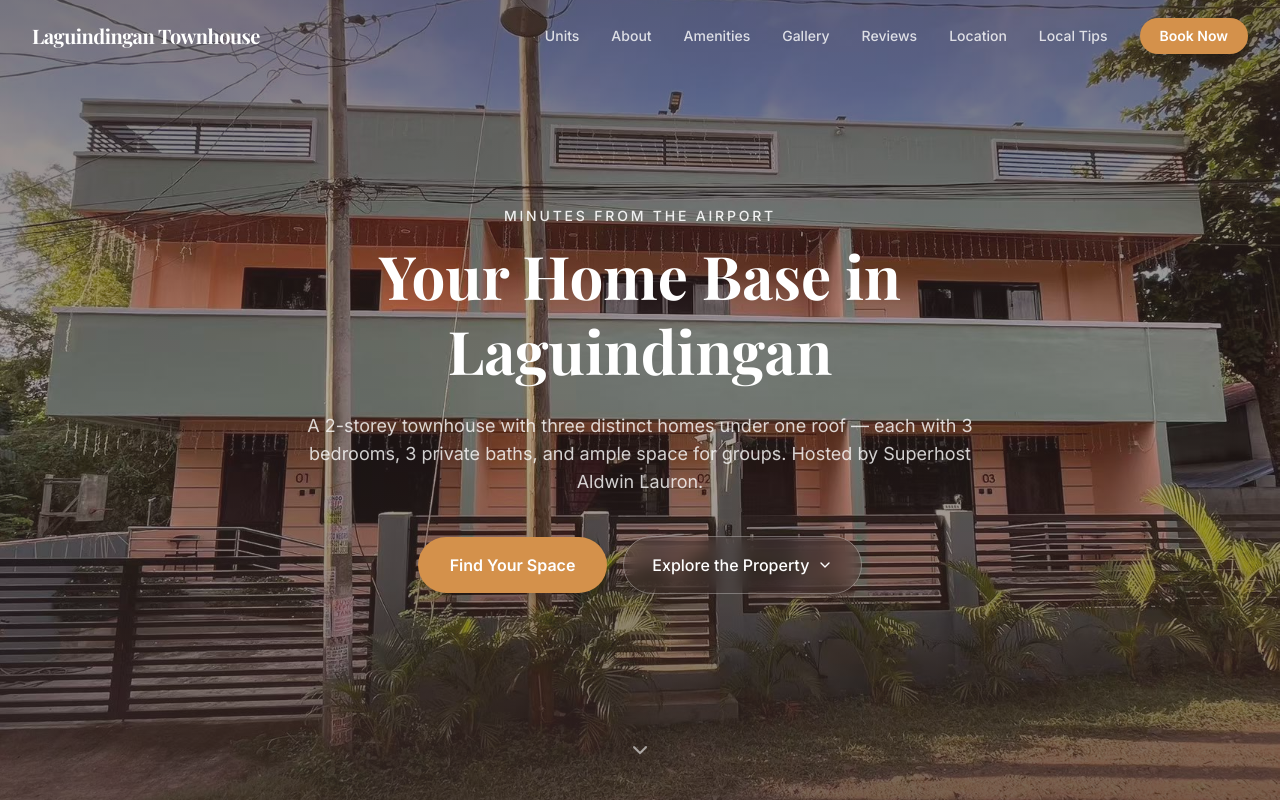
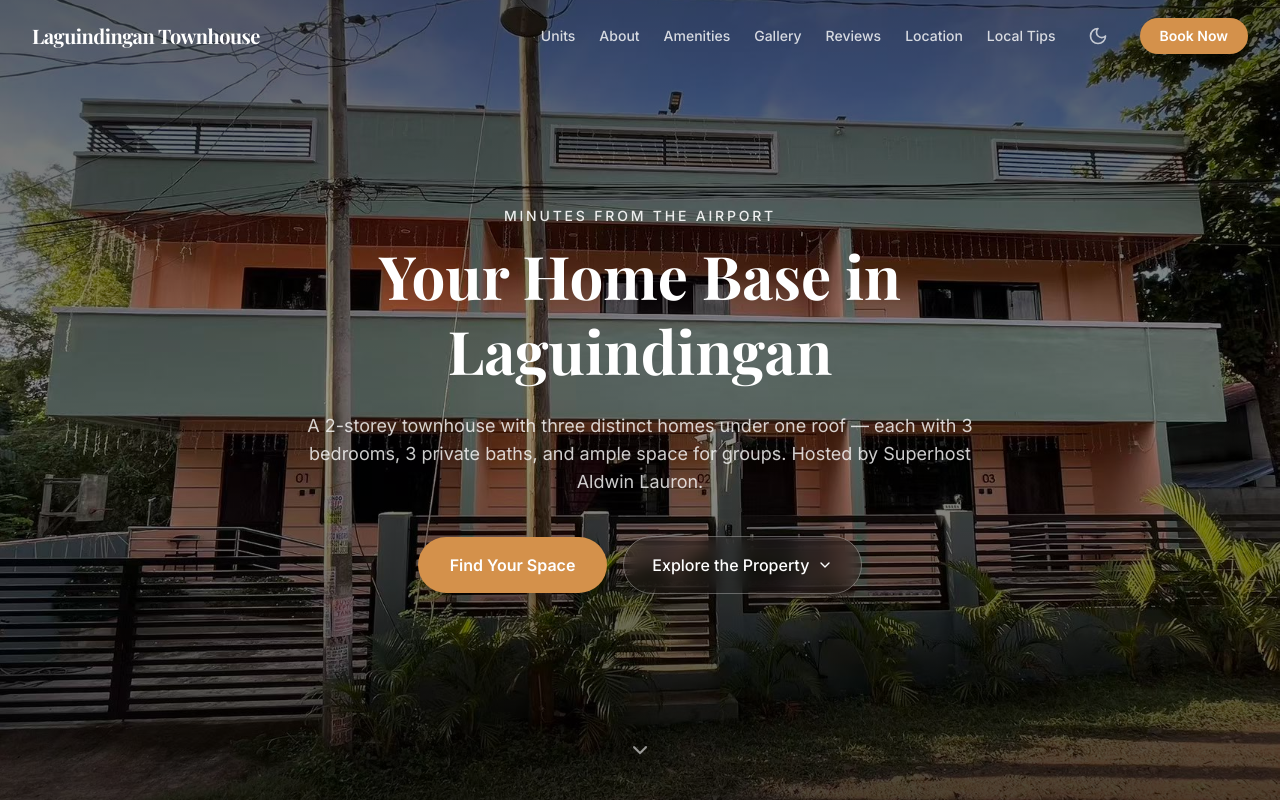
Before and after one commit to lauronjohn/laguindingan-townhouse, a React (Vite) app: page / in a window 1280 px wide. Shown: the top 802 px of the page. Built offline with nearby package versions, Linux system fonts and the light colour scheme.

Commit message:
Add light/dark mode toggle with ThemeContext, CSS variable overrides, and ThemeToggle in Navbar

```diff
--- a/src/components/Hero.jsx
+++ b/src/components/Hero.jsx
@@ -15,7 +15,7 @@ export default function Hero() {
           className="h-full w-full object-cover"
           loading="eager"
         />
-        <div className="absolute inset-0 bg-gradient-to-b from-cocoa/60 via-cocoa/40 to-cocoa/70" />
+        <div className="absolute inset-0 bg-gradient-to-b from-black/60 via-black/40 to-black/70" />
       </div>
 
       <div className="relative z-10 mx-auto max-w-4xl px-4 text-center animate-fade-in">
--- a/src/components/Navbar.jsx
+++ b/src/components/Navbar.jsx
@@ -2,6 +2,7 @@ import { useState, useEffect } from "react";
 import { Link } from "react-scroll";
 import { Menu, X } from "lucide-react";
 import { siteData } from "../data/siteData";
+import ThemeToggle from "./ThemeToggle";
 
 export default function Navbar() {
   const [scrolled, setScrolled] = useState(false);
@@ -34,7 +35,7 @@ export default function Navbar() {
             {siteData.name}
           </Link>
 
-          <div className="hidden items-center gap-8 md:flex">
+          <div className="hidden items-center gap-6 md:flex">
             {siteData.nav.links.map((link) => (
               <Link
                 key={link.to}
@@ -51,6 +52,7 @@ export default function Navbar() {
                 {link.label}
               </Link>
             ))}
+            <ThemeToggle light={!scrolled} />
             <Link
               to="unit-selector"
               smooth
@@ -62,8 +64,9 @@ export default function Navbar() {
             </Link>
           </div>
 
+          <div className="flex items-center gap-2 md:hidden">
+            <ThemeToggle light={!scrolled} />
             <button
-            className="md:hidden"
               onClick={() => setMobileOpen(!mobileOpen)}
               aria-label="Toggle menu"
             >
@@ -73,6 +76,7 @@ export default function Navbar() {
                 <Menu className={`h-6 w-6 ${scrolled ? "text-cocoa" : "text-white"}`} />
               )}
             </button>
+          </div>
         </div>
       </div>
 
--- /dev/null
+++ b/src/components/ThemeToggle.jsx
@@ -0,0 +1,22 @@
+import { Sun, Moon } from "lucide-react";
+import { useTheme } from "../context/ThemeContext";
+
+export default function ThemeToggle({ light = false }) {
+  const { dark, toggleTheme } = useTheme();
+
+  return (
+    <button
+      onClick={toggleTheme}
+      className={`rounded-full p-2 transition-colors ${
+        light ? "hover:bg-white/10" : "hover:bg-cocoa/10"
+      }`}
+      aria-label={dark ? "Switch to light mode" : "Switch to dark mode"}
+    >
+      {dark ? (
+        <Sun className="h-5 w-5 text-amber" />
+      ) : (
+        <Moon className={`h-5 w-5 ${light ? "text-white/70" : "text-cocoa/60"}`} />
+      )}
+    </button>
+  );
+}
--- /dev/null
+++ b/src/context/ThemeContext.jsx
@@ -0,0 +1,38 @@
+import { createContext, useContext, useEffect, useState } from "react";
+
+const ThemeContext = createContext(null);
+
+export function ThemeProvider({ children }) {
+  const [dark, setDark] = useState(() => {
+    if (typeof window !== "undefined") {
+      const stored = localStorage.getItem("theme");
+      if (stored) return stored === "dark";
+      return window.matchMedia("(prefers-color-scheme: dark)").matches;
+    }
+    return false;
+  });
+
+  useEffect(() => {
+    const root = document.documentElement;
+    if (dark) {
+      root.classList.add("dark");
+    } else {
+      root.classList.remove("dark");
+    }
+    localStorage.setItem("theme", dark ? "dark" : "light");
+  }, [dark]);
+
+  const toggleTheme = () => setDark((prev) => !prev);
+
+  return (
+    <ThemeContext.Provider value={{ dark, toggleTheme }}>
+      {children}
+    </ThemeContext.Provider>
+  );
+}
+
+export function useTheme() {
+  const ctx = useContext(ThemeContext);
+  if (!ctx) throw new Error("useTheme must be used within ThemeProvider");
+  return ctx;
+}
--- a/src/index.css
+++ b/src/index.css
@@ -17,6 +17,19 @@
   --animate-fade-in: fade-in 0.8s ease-out;
   --animate-fade-up: fade-up 0.8s ease-out;
   --animate-counter: counter 2s ease-out;
+}
+
+html.dark {
+  --color-cream: #171210;
+  --color-warm: #1F1915;
+  --color-white: #1F1915;
+  --color-cocoa: #D8C8BB;
+  --color-clay: #D4914B;
+  --color-amber: #E8B87A;
+  --color-sage: #A0B098;
+  --color-clay-light: #A45D35;
+  --color-clay-dark: #B8704A;
+  --color-amber-light: #C67A4B;
 }
 
 @keyframes fade-in {
--- a/src/main.jsx
+++ b/src/main.jsx
@@ -1,5 +1,6 @@
 import { StrictMode } from "react";
 import { createRoot } from "react-dom/client";
+import { ThemeProvider } from "./context/ThemeContext";
 import "@fontsource/playfair-display/400.css";
 import "@fontsource/playfair-display/500.css";
 import "@fontsource/playfair-display/600.css";
@@ -13,6 +14,8 @@ import App from "./App";
 
 createRoot(document.getElementById("root")).render(
   <StrictMode>
-    <App />
+    <ThemeProvider>
+      <App />
+    </ThemeProvider>
   </StrictMode>
 );
```
Lines whose indentation alone changed are shown as unchanged.
